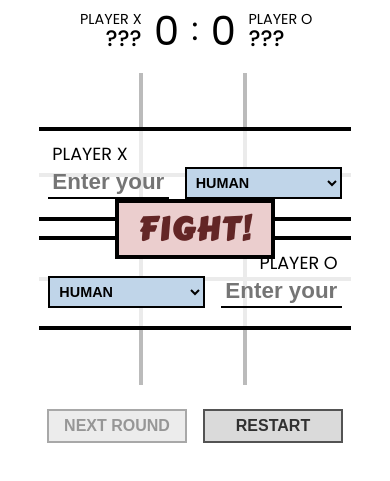
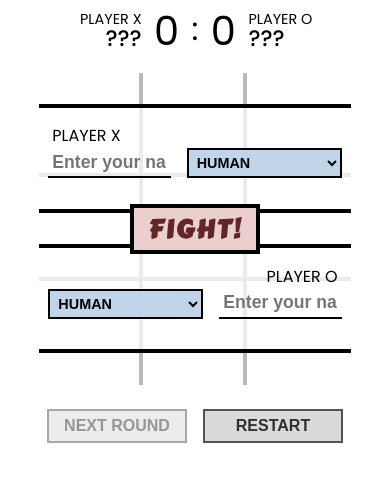
Before and after one commit to elsaepo/odin-tic-tac-toe, a plain HTML site: page index.html in a window 390 px wide. Shown: the part 135-616 px from the top of the page. Drawn offline with Linux system fonts and the light colour scheme.

Commit message:
add mobile responsiveness

```diff
--- a/styles.css
+++ b/styles.css
@@ -38,7 +38,6 @@ p {
     height: min(400px, 80vw);
     grid-template: repeat(3, 1fr) / repeat(3, 1fr);
     margin: 24px auto;
-    /* filter: blur(5px); */
 }
 
 .grid-cell {
@@ -414,3 +413,37 @@ button:active {
     cursor: not-allowed;
     opacity: 0.5;
 }
+
+@media only screen and (max-width: 500px) {
+    #newgame-container {
+        gap: 10%;
+    }
+
+    .new-player {
+        height: 35%;
+        padding: 5% 3% 10%;
+    }
+
+    .new-player p {
+        font-size: 1rem;
+    }
+
+    .new-player input, .comp-text {
+        font-size: 1.1rem;
+    }
+
+    .new-name select {
+        padding: 4px;
+    }
+
+    .new-name option {
+        padding: 4px;
+        height: 15px;
+    }
+
+    #start-game {
+        width: 130px;
+        height: 50px;
+        font-size: 1.6rem;
+    }
+}
```
